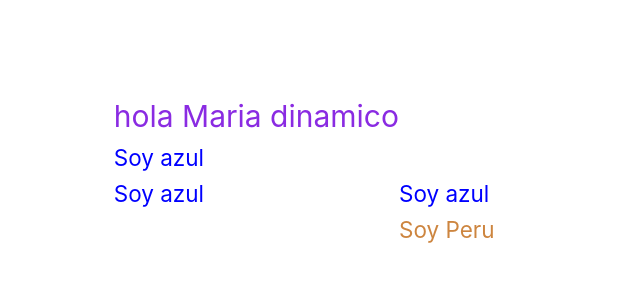
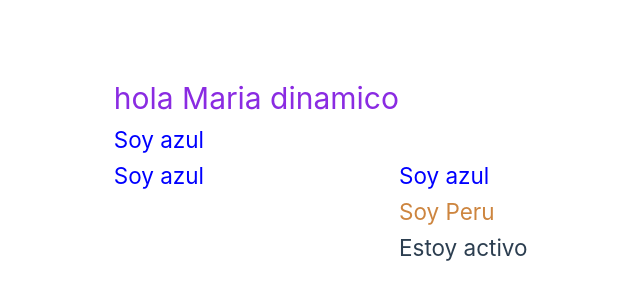
Before and after one commit to mariaalejandrabm0703/vue-project, a Vue app: page / in a window 1280 px wide. Shown: the part 230-530 px from the top of the page, without its empty margins (241-881 px from the left). Built offline with nearby package versions, Linux system fonts and the light colour scheme.

Commit message:
other v-bind

```diff
--- a/src/App.vue
+++ b/src/App.vue
@@ -3,6 +3,7 @@
 const name = 'Maria dinamico'
 const styleColor = 'color: blue'
 const arrayColores = ['yellow', 'red', 'peru']
+const activo = true
 </script>
 
 <template>
@@ -14,6 +15,8 @@ const arrayColores = ['yellow', 'red', 'peru']
     <h2 :style="styleColor">Soy azul</h2>
     <br>
     <h2 :style="`color: ${arrayColores[2]}`">Soy Peru</h2>
+    <br>
+    <h2>{{activo? 'Estoy activo' : 'Estoy inactivo'}}</h2>
 </template>
 
 <style>
```
